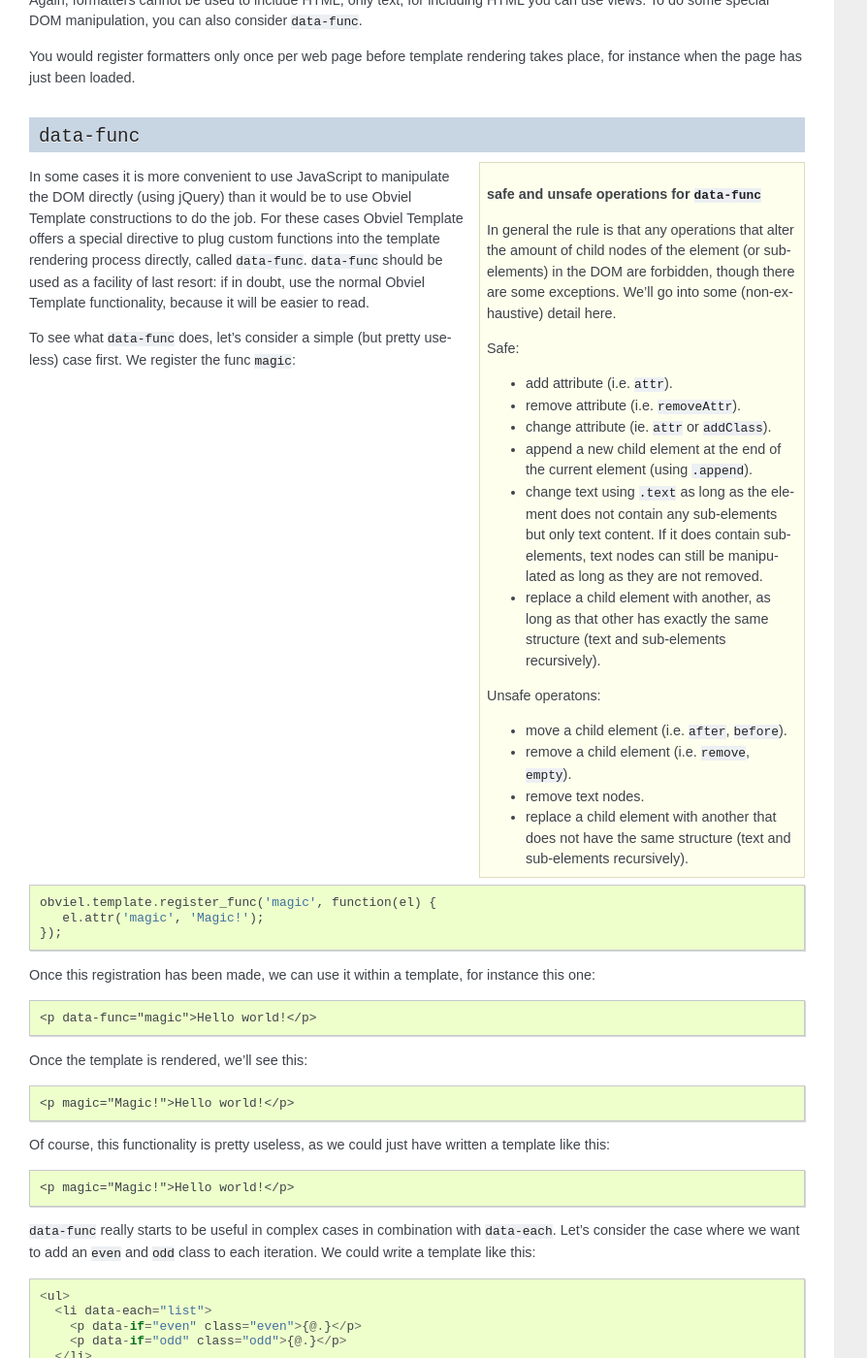
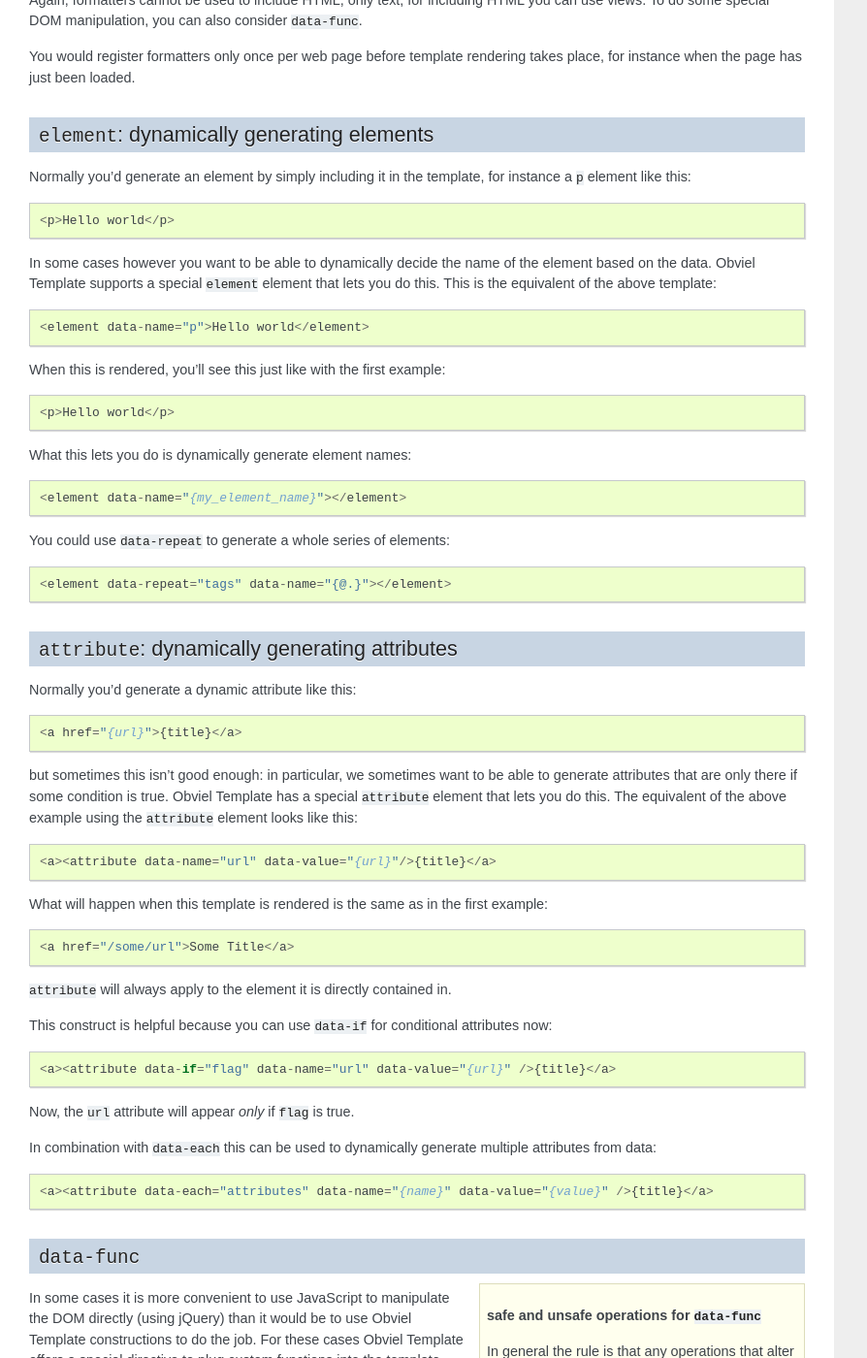
Before and after one commit to obviel/obviel, a Sphinx documentation site: the page built from doc/template.txt, in a window 1280 px wide and 1400 px high, scrolled down 9877 px. Shown: the whole window at 97% size, without its empty margins (0-894 px from the left). Built offline with Sphinx 7.4.7, drawn with Linux system fonts in a browser that asks for light colours; some of the changed text lies outside the part shown.

Commit message:
Introduce new 'element' and 'attribute' functionality to handle particular use cases that are otherwise hard to express.

```diff
--- a/doc/template.txt
+++ b/doc/template.txt
@@ -559,6 +559,67 @@ you can also consider ``data-func``.
 You would register formatters only once per web page before template
 rendering takes place, for instance when the page has just been loaded.
 
+``element``: dynamically generating elements
+--------------------------------------------
+
+Normally you'd generate an element by simply including it in the template,
+for instance a ``p`` element like this::
+
+  <p>Hello world</p>
+
+In some cases however you want to be able to dynamically decide the
+name of the element based on the data. Obviel Template supports a
+special ``element`` element that lets you do this. This is the
+equivalent of the above template::
+
+  <element data-name="p">Hello world</element>
+
+When this is rendered, you'll see this just like with the first example::
+
+  <p>Hello world</p>
+
+What this lets you do is dynamically generate element names::
+
+  <element data-name="{my_element_name}"></element>
+
+You could use ``data-repeat`` to generate a whole series of elements::
+
+  <element data-repeat="tags" data-name="{@.}"></element>
+
+``attribute``: dynamically generating attributes
+------------------------------------------------
+
+Normally you'd generate a dynamic attribute like this::
+
+   <a href="{url}">{title}</a>
+
+but sometimes this isn't good enough: in particular, we sometimes want
+to be able to generate attributes that are only there if some
+condition is true. Obviel Template has a special ``attribute`` element
+that lets you do this. The equivalent of the above example using
+the ``attribute`` element looks like this::
+
+  <a><attribute data-name="url" data-value="{url}"/>{title}</a>
+
+What will happen when this template is rendered is the same as in the
+first example::
+
+  <a href="/some/url">Some Title</a>
+
+``attribute`` will always apply to the element it is directly contained in.
+
+This construct is helpful because you can use ``data-if`` for conditional
+attributes now::
+
+  <a><attribute data-if="flag" data-name="url" data-value="{url}" />{title}</a>
+
+Now, the ``url`` attribute will appear *only* if ``flag`` is true.
+
+In combination with ``data-each`` this can be used to dynamically
+generate multiple attributes from data::
+
+  <a><attribute data-each="attributes" data-name="{name}" data-value="{value}" />{title}</a>
+
 ``data-func``
 -------------
 
@@ -605,7 +666,8 @@ Template constructions to do the job. For these cases Obviel Template
 offers a special directive to plug custom functions into the template
 rendering process directly, called ``data-func``. ``data-func`` should
 be used as a facility of last resort: if in doubt, use the normal
-Obviel Template functionality, because it will be easier to read.
+Obviel Template functionality, because the template will probably be
+easier to understand.
 
 To see what ``data-func`` does, let's consider a simple (but pretty
 useless) case first. We register the func ``magic``::
@@ -635,18 +697,41 @@ a template like this::
 
   <ul>
     <li data-each="list">
-      <p data-if="even" class="even">{@.}</p>
-      <p data-if="odd" class="odd">{@.}</p>
+      <p data-if="@each.even" class="even">{@.}</p>
+      <p data-if="@each.odd" class="odd">{@.}</p>
     </li>
   </ul>
 
-This template has various problems::
+This template has various problems:
 
 * we have to write the ``p`` bit twice
 
 * what if we wanted to place the ``class`` on ``li`` instead of on ``p``?
 
-It's actually easy to express this rule in JavaScript::
+We could also use dynamically generated attributes to solve this case::
+
+  <ul>
+    <li data-each="list">
+      <p>
+        <attribute data-if="@each.even" data-name="class" data-value="even"/>
+        <attribute data-if="@each.odd" data-name="class" data-value="odd" />
+        {@.}
+      </p>
+    </li>
+  </ul>
+
+This would also allow us to generate the ``class`` attribute on the ``li``::
+
+  <ul>
+    <li data-each="list">
+      <attribute data-if="@each.even" data-name="class" data-value="even"/>
+      <attribute data-if="@each.odd" data-name="class" data-value="odd" />
+      <p>{@.}</p>
+    </li>
+  </ul>
+
+This a reasonable solution. But it's still pretty verbose, and it's
+just so easy to express a rule like this in JavaScript with jQuery::
 
   var evenodd = function(el, variable) {
      if (variable('@each.even')) {
@@ -662,7 +747,7 @@ our application::
 
   obviel.template.register_func('evenodd', evenodd);
 
-And then we can use it so we only have to write ``p`` once::
+And then we can use it on ``p``::
 
   <ul>
     <li data-each="list">
@@ -678,11 +763,33 @@ Or to use it to add the class to ``li`` directly::
     </li>
   </ul>
 
+We can now also support more complex situations, where we don't want
+to add a ``class`` attribute on even or odd, but every third item::
+
+  var everythird = function(el, variable) {
+     if (variable('@each.index') % 3 === 0) {
+        el.addClass('third');
+     }
+  };
+
+  obviel.template.register_func('everythird', everythird);
+
+and then use it::
+
+  <ul>
+    <li data-each="list" data-func="everythird">
+      <p>{@.}</p>
+    </li>
+  </ul>
+
+``everythird`` cannot be expressed using Obviel Template alone, but is
+easy to express using a custom fuction.
+
 Using ``data-func`` you can supplement Obviel Template with
-functionality particular to your application's templates. This is
-especially useful for generic functionalities that extend the template
-language, such as adding classes in ``data-each``, where we can rely
-on the existence of a special variable ``@each`` to exist.
+functionality particular to your application. This is especially
+useful for generic functionalities that extend the template language,
+such as adding classes in ``data-each``, where we can rely on the
+existence of a special variable ``@each`` to exist.
 
 Note that you should *only* use ``data-func`` to *change* the element,
 for instance by manipulating its attributes, *not* to add or remove
```
Also changed, not shown: 2 other files.
